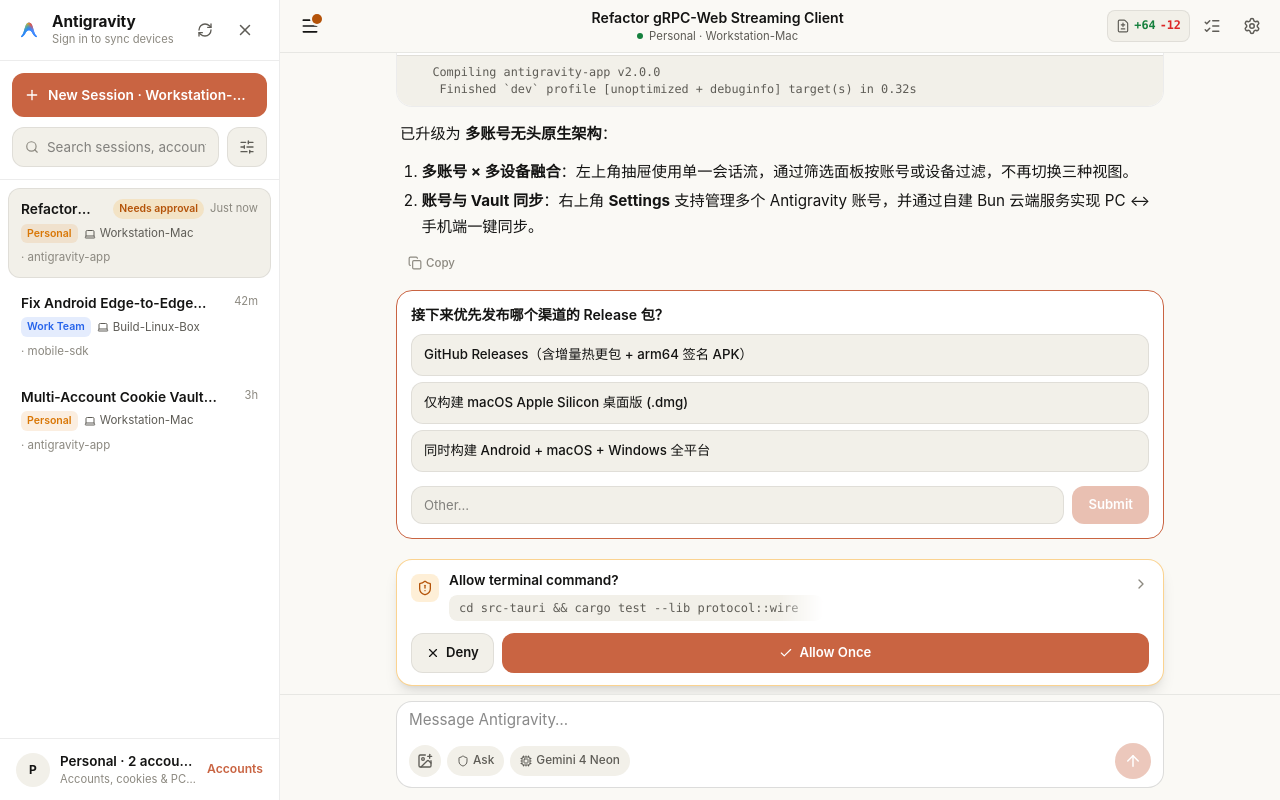
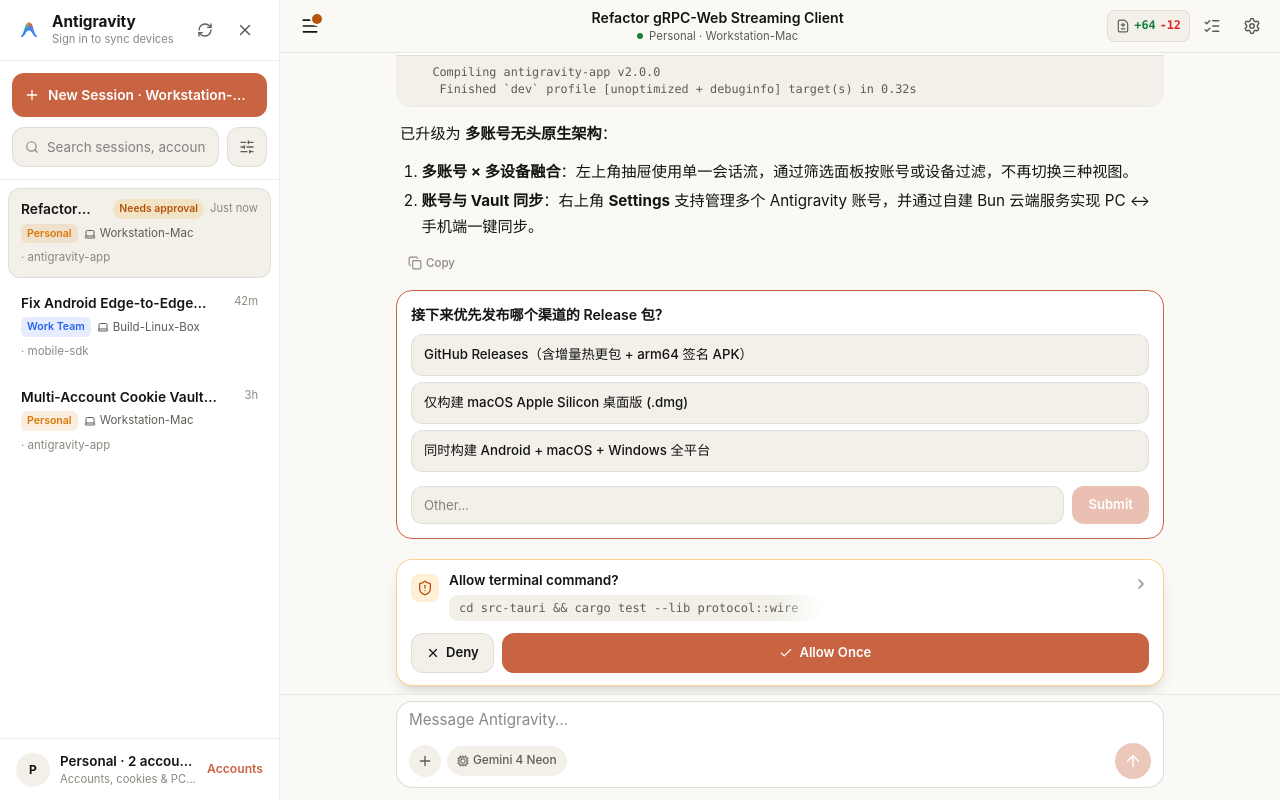
Before and after one commit to HeiSir2014/antigravity-app, a React (Vite) app: page / in a window 1280 px wide. Built offline with nearby package versions, Linux system fonts and the light colour scheme.

Commit message:
feat(ui): simplify composer with slash-on-type and plus menu

```diff
--- a/src/App.tsx
+++ b/src/App.tsx
@@ -1242,7 +1242,6 @@ export function App() {
           activeModel={activeModel}
           serverSlashCommands={remoteSlashCommands}
           isRunning={isRunning}
-          hideQuickChips={Boolean(pendingApproval)}
           onSend={(t, atts) => void handleSend(t, atts)}
           onStop={() => void handleStop()}
           onOpenPermissionSheet={() => setSheet({ kind: 'PermissionModeSelection' })}
--- a/src/components/Composer.tsx
+++ b/src/components/Composer.tsx
@@ -1,5 +1,5 @@
-import { useMemo, useRef, useState } from 'react';
-import { ArrowUp, Cpu, ImagePlus, Shield, Sparkles, Square, X } from 'lucide-react';
+import { useEffect, useMemo, useRef, useState } from 'react';
+import { ArrowUp, Cpu, ImagePlus, Plus, Shield, Sparkles, Square, X } from 'lucide-react';
 import { useI18n } from '../i18n';
 import type { MediaAttachment, PermissionMode } from '../types/agent';
 
@@ -8,7 +8,6 @@ interface ComposerProps {
   activeModel: string;
   serverSlashCommands?: Array<{ cmd: string; desc: string }>;
   isRunning: boolean;
-  hideQuickChips?: boolean;
   onSend: (text: string, attachments: MediaAttachment[]) => void;
   onStop: () => void;
   onOpenPermissionSheet: () => void;
@@ -25,7 +24,6 @@ export function Composer({
   activeModel,
   serverSlashCommands,
   isRunning,
-  hideQuickChips = false,
   onSend,
   onStop,
   onOpenPermissionSheet,
@@ -34,9 +32,20 @@ export function Composer({
   const { t } = useI18n();
   const [text, setText] = useState('');
   const [attachments, setAttachments] = useState<MediaAttachment[]>([]);
+  const [menuOpen, setMenuOpen] = useState(false);
   const textareaRef = useRef<HTMLTextAreaElement | null>(null);
   const fileInputRef = useRef<HTMLInputElement | null>(null);
+  const menuRef = useRef<HTMLDivElement | null>(null);
   const lastCompositionEndRef = useRef(0);
+
+  useEffect(() => {
+    if (!menuOpen) return;
+    const closeOnOutside = (event: PointerEvent) => {
+      if (!menuRef.current?.contains(event.target as Node)) setMenuOpen(false);
+    };
+    document.addEventListener('pointerdown', closeOnOutside);
+    return () => document.removeEventListener('pointerdown', closeOnOutside);
+  }, [menuOpen]);
 
   const slashCommands = useMemo<SlashCommandDef[]>(() => {
     if (serverSlashCommands && serverSlashCommands.length > 0) {
@@ -121,17 +130,6 @@ export function Composer({
     }
   };
 
-  const insertChip = (chip: string) => {
-    const next = text ? `${text} ${chip} ` : `${chip} `;
-    setText(next);
-    requestAnimationFrame(() => {
-      if (textareaRef.current) {
-        textareaRef.current.focus();
-        adjustHeight(textareaRef.current);
-      }
-    });
-  };
-
   return (
     <footer
       className="relative px-3 md:px-6 pt-1.5 pb-2.5 shrink-0 border-t"
@@ -168,27 +166,6 @@ export function Composer({
                   {item.desc}
                 </span>
               </div>
-            </button>
-          ))}
-        </div>
-      )}
-
-      {/* Horizontal quick slash rail (hidden when slash palette or approval banner is active) */}
-      {!hideQuickChips && slashSuggestions.length === 0 && (
-        <div className="flex items-center gap-1.5 overflow-x-auto no-scrollbar scroll-fade-right pr-5 mb-2">
-          {slashCommands.slice(0, 5).map((item) => (
-            <button
-              key={item.cmd}
-              type="button"
-              onClick={() => insertChip(item.cmd)}
-              className="px-2.5 h-7 rounded-full text-[0.74rem] font-mono font-medium shrink-0 active:scale-95 transition-transform cursor-pointer"
-              style={{
-                background: 'var(--bg-elevated)',
-                border: '1px solid var(--border-subtle)',
-                color: 'var(--text-secondary)',
-              }}
-            >
-              {item.cmd}
             </button>
           ))}
         </div>
@@ -284,31 +261,55 @@ export function Composer({
 
         <div className="flex items-center justify-between gap-2 mt-1.5">
           <div className="flex items-center gap-1.5 min-w-0">
+            <div ref={menuRef} className="relative shrink-0">
               <button
                 type="button"
-              onClick={() => fileInputRef.current?.click()}
-              aria-label="Attach image or file"
-              className="flex items-center justify-center w-8 h-8 rounded-full active:scale-95 cursor-pointer shrink-0"
+                onClick={() => setMenuOpen((value) => !value)}
+                aria-label={t('composerMenu')}
+                aria-expanded={menuOpen}
+                className="flex items-center justify-center w-8 h-8 rounded-full active:scale-95 cursor-pointer"
                 style={{
-                background: 'var(--bg-elevated)',
-                color: 'var(--text-secondary)',
+                  background: menuOpen ? 'var(--accent-soft)' : 'var(--bg-elevated)',
+                  color: menuOpen ? 'var(--accent)' : 'var(--text-secondary)',
                 }}
               >
-              <ImagePlus className="w-4 h-4" />
+                <Plus className="w-4 h-4" />
               </button>
 
+              {menuOpen && (
+                <div
+                  className="absolute bottom-full left-0 mb-2 w-60 rounded-xl border shadow-xl overflow-hidden z-30"
+                  style={{ background: 'var(--bg-surface)', borderColor: 'var(--border-strong)' }}
+                >
                   <button
                     type="button"
-              onClick={onOpenPermissionSheet}
-              className="flex items-center gap-1 h-7.5 px-2.5 rounded-full text-[0.74rem] font-medium active:scale-95 cursor-pointer shrink-0"
-              style={{
-                background: 'var(--bg-elevated)',
-                color: 'var(--text-secondary)',
+                    onClick={() => {
+                      setMenuOpen(false);
+                      fileInputRef.current?.click();
                     }}
+                    className="w-full flex items-center gap-2.5 px-3 py-2.5 text-left active:opacity-75 cursor-pointer"
                   >
-              <Shield className="w-3 h-3" />
-              <span>{permLabels[permissionMode]}</span>
+                    <ImagePlus className="w-4 h-4 shrink-0" style={{ color: 'var(--text-secondary)' }} />
+                    <span className="text-[0.8rem] font-medium">{t('attachFile')}</span>
                   </button>
+                  <button
+                    type="button"
+                    onClick={() => {
+                      setMenuOpen(false);
+                      onOpenPermissionSheet();
+                    }}
+                    className="w-full flex items-center gap-2.5 px-3 py-2.5 text-left border-t active:opacity-75 cursor-pointer"
+                    style={{ borderColor: 'var(--border-subtle)' }}
+                  >
+                    <Shield className="w-4 h-4 shrink-0" style={{ color: 'var(--text-secondary)' }} />
+                    <span className="text-[0.8rem] font-medium flex-1">{t('permissionsRow')}</span>
+                    <span className="text-[0.72rem]" style={{ color: 'var(--text-muted)' }}>
+                      {permLabels[permissionMode]}
+                    </span>
+                  </button>
+                </div>
+              )}
+            </div>
 
             <button
               type="button"
--- a/src/i18n/index.ts
+++ b/src/i18n/index.ts
@@ -50,6 +50,8 @@ const MESSAGES = {
     copy: 'Copy',
     scrollToBottom: 'Jump to latest',
     composerPlaceholder: 'Message Antigravity…',
+    composerMenu: 'Add attachment or permissions',
+    attachFile: 'Attach image or file',
     permAsk: 'Ask',
     permAcceptEdits: 'Accept Edits',
     permSandbox: 'Sandbox',
@@ -207,6 +209,8 @@ const MESSAGES = {
     copy: '复制',
     scrollToBottom: '回到底部',
     composerPlaceholder: '给 Antigravity 发消息…',
+    composerMenu: '添加附件或权限',
+    attachFile: '添加图片或文件',
     permAsk: '询问确认',
     permAcceptEdits: '自动改文件',
     permSandbox: '沙箱自动',
@@ -359,6 +363,8 @@ const MESSAGES = {
     copy: '複製',
     scrollToBottom: '捲動至最新',
     composerPlaceholder: '傳送訊息給 Antigravity…',
+    composerMenu: '新增附件或權限',
+    attachFile: '新增圖片或檔案',
     permAsk: '每次詢問',
     permAcceptEdits: '自動改檔',
     permSandbox: '沙箱自動',
```
Lines whose indentation alone changed are shown as unchanged.
